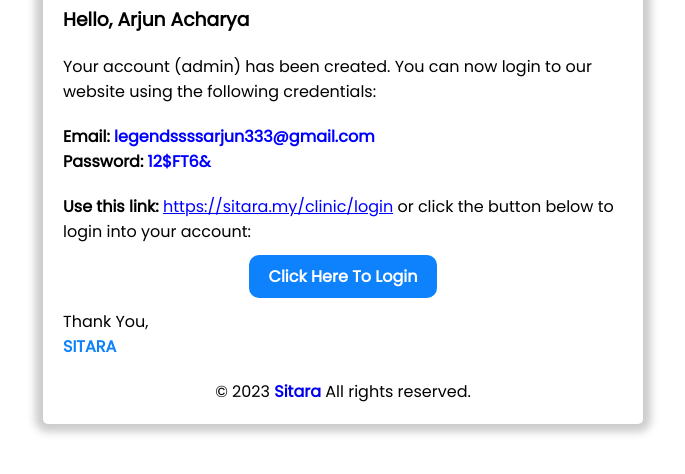
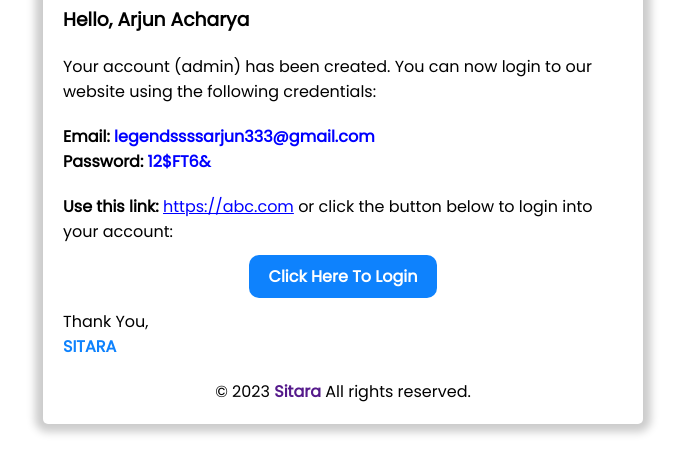
Before and after one commit to acharyaarjun/card-designs, a plain HTML site: page appointment/index.html in a window 1280 px wide. Shown: the part 234-708 px from the top of the page, without its empty margins (297-982 px from the left). Drawn offline with Linux system fonts and the light colour scheme.

Commit message:
removing link

```diff
--- a/appointment/index.html
+++ b/appointment/index.html
@@ -30,15 +30,15 @@
       <div class="link">
         <p>
           <b>Use this link:</b>
-          <a href="https://sitara.my/clinic/login"
-            >https://sitara.my/clinic/login</a
+          <a href=""
+            >https://abc.com</a
           >
           or click the button below to login into your account:
         </p>
       </div>
 
       <div class="button">
-        <a href="https://sitara.my/clinic/login">click here to login</a>
+        <a href="">click here to login</a>
       </div>
 
       <div class="thanks">
@@ -50,7 +50,7 @@
 
       <div class="copyright">
         <p>
-          &copy; 2023 <a href="https://sitara.my/">Sitara</a> All rights
+          &copy; 2023 <a href="">Sitara</a> All rights
           reserved.
         </p>
       </div>
```
